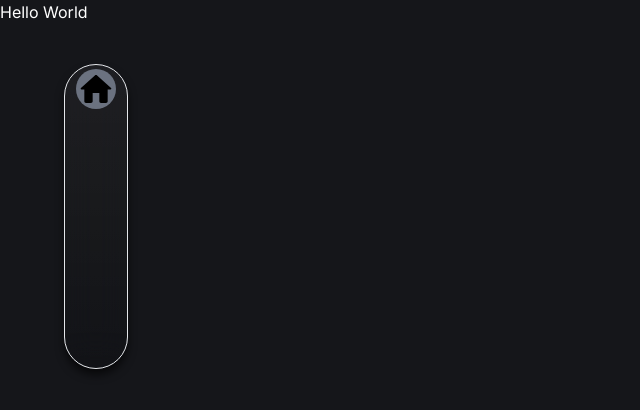
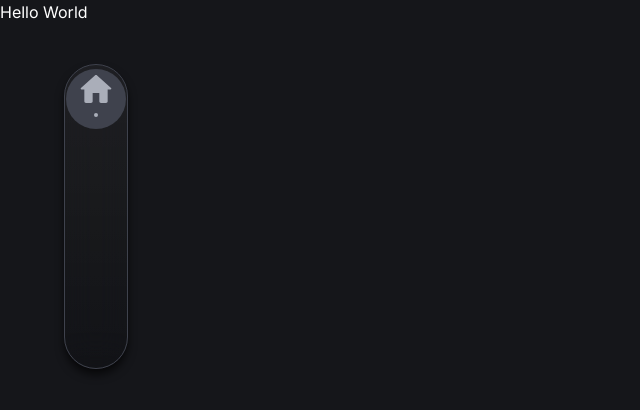
Before and after one commit to David-Koshkadze/portfolio12, a Next.js app: page / in a window 1280 px wide. Shown: the top 410 px of the page, without its empty margins (0-640 px from the left). Built offline with nearby package versions, Linux system fonts and the light colour scheme.

Commit message:
active icon styles

```diff
--- a/app/page.tsx
+++ b/app/page.tsx
@@ -2,8 +2,8 @@ export default function Home() {
   return (
     <main className="bg-body-black min-h-screen text-white">
       <h1>Hello World</h1>
-      <header className="navbar border fixed flex flex-col justify-start items-center left-16 top-16 w-16 h-[305px] shadow-lg rounded-full pt-1">
-        <div className="rounded-full bg-gray-500 w-15 h-15">
+      <header className="navbar border border-[#3F424D] fixed flex flex-col justify-start items-center left-16 top-16 w-16 h-[305px] shadow-lg rounded-full pt-1">
+        <div className="rounded-full bg-[#3F424D] w-[60px] h-[60px] flex flex-col items-center gap-1">
           <svg
             width="40"
             height="40"
@@ -15,10 +15,11 @@ export default function Home() {
               <path
                 id="Vector"
                 d="M9.99778 19.3276V14.3276H13.9978V19.3276C13.9978 19.8776 14.4478 20.3276 14.9978 20.3276H17.9978C18.5478 20.3276 18.9978 19.8776 18.9978 19.3276V12.3276H20.6978C21.1578 12.3276 21.3778 11.7576 21.0278 11.4576L12.6678 3.92761C12.2878 3.58761 11.7078 3.58761 11.3278 3.92761L2.96778 11.4576C2.62778 11.7576 2.83778 12.3276 3.29778 12.3276H4.99778V19.3276C4.99778 19.8776 5.44778 20.3276 5.99778 20.3276H8.99778C9.54778 20.3276 9.99778 19.8776 9.99778 19.3276Z"
-                fill="black"
+                fill="#AAAEB9"
               />
             </g>
           </svg>
+          <div className="w-1 h-1 bg-[#AAAEB9] rounded-full"></div>
         </div>
       </header>
     </main>
```
